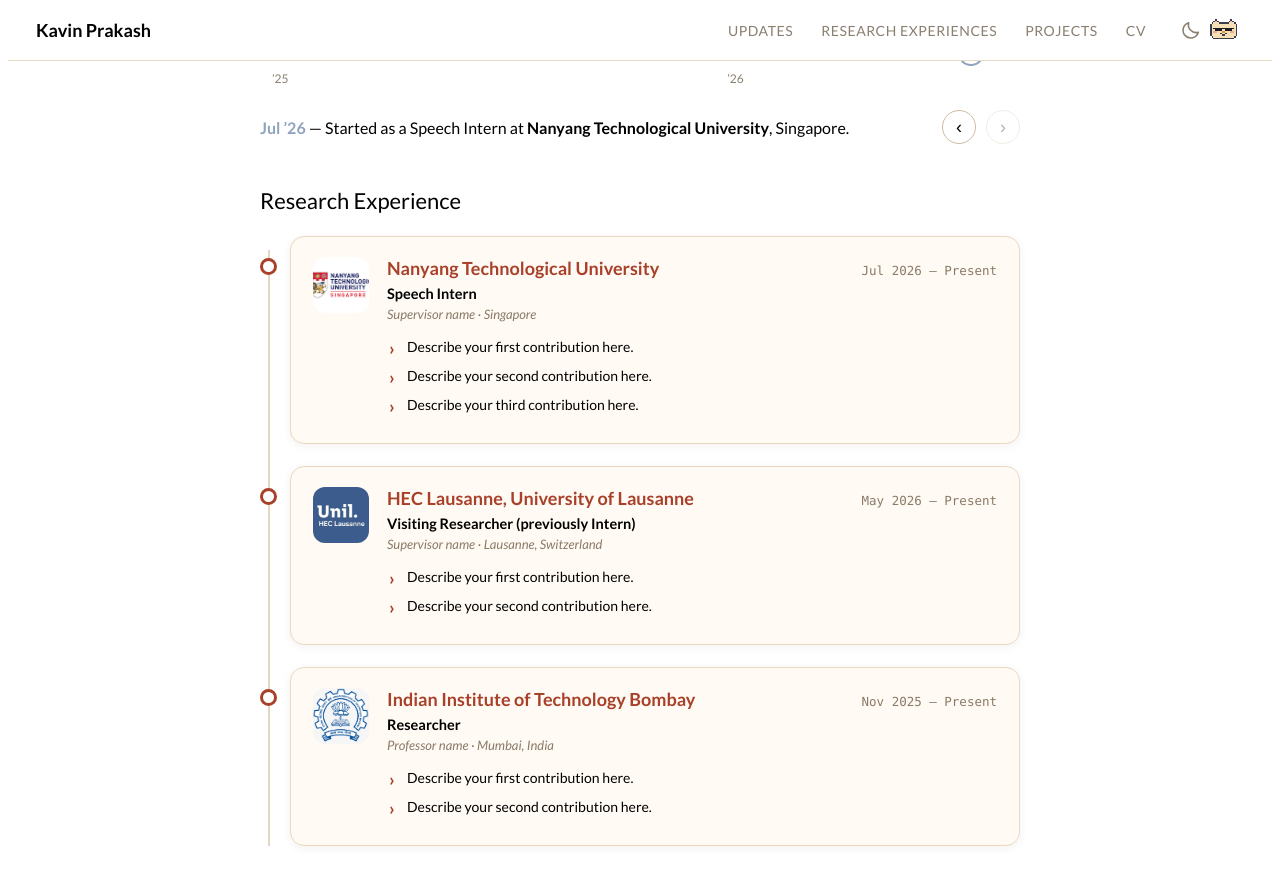
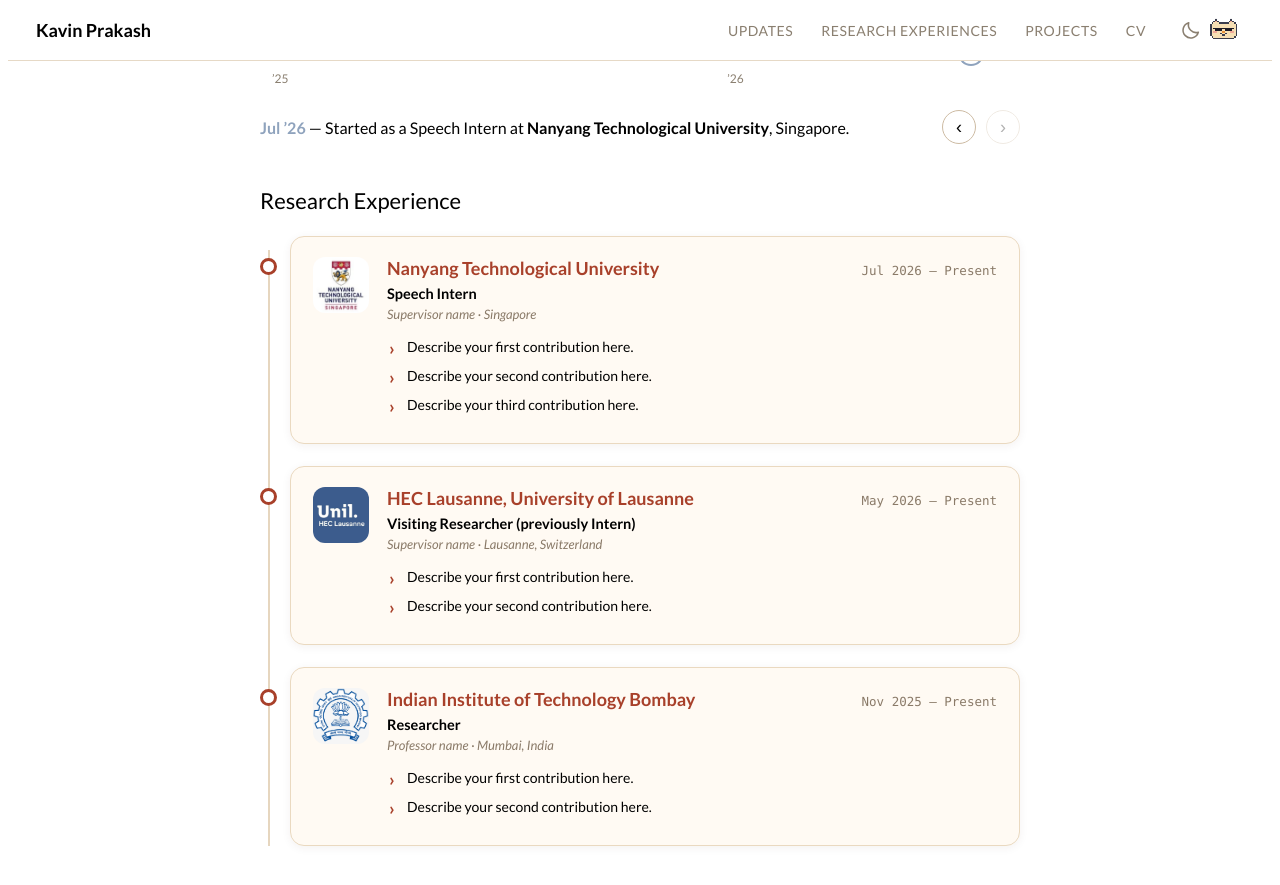
Before and after one commit to kavin0301p/kavin0301p.github.io, a Jekyll site: the page built from _posts/2023-08-28-3dgaussians.markdown, in a window 1280 px wide and 900 px high, scrolled down 548 px. Shown: the top 885 px of the window. Built offline with Jekyll 4.4.1, drawn with Linux system fonts in a browser that asks for light colours.

Commit message:
Update NTU logo image source in default layout

```diff
--- a/_layouts/default.html
+++ b/_layouts/default.html
@@ -192,7 +192,7 @@
           <div class="exp-card">
             <div class="exp-logo">
               <span>NTU</span>
-              <img src="images/NTU_logo.png" alt="Nanyang Technological University logo" onerror="this.remove()">
+              <img src="images/NTU_Sing_logo.png" alt="Nanyang Technological University logo" onerror="this.remove()">
             </div>
             <div class="exp-body">
               <div class="exp-top">
```
